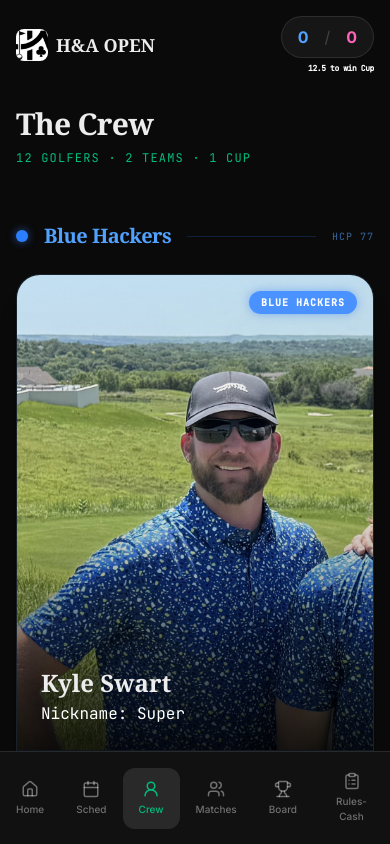
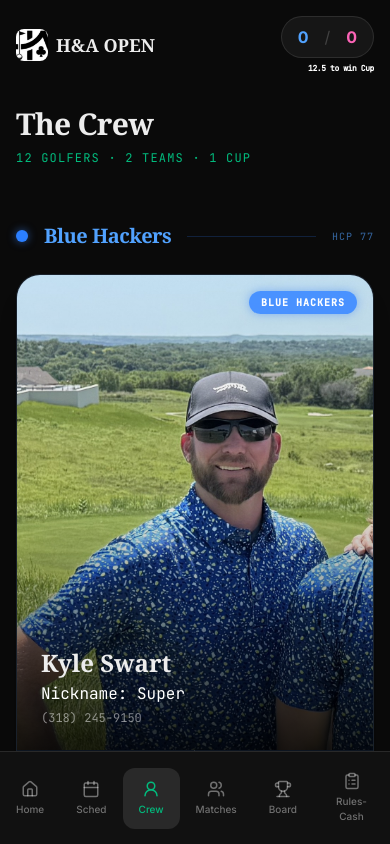
Before and after one commit to mpsorum392/haopen-project, a React (Vite) app: page / in a window 390 px wide. Both pictures are taken after a click on the button "Crew". Shown: the top 844 px of the page. Built offline with nearby package versions, Linux system fonts and the light colour scheme.

Commit message:
add phone #s for players

```diff
--- a/src/App.tsx
+++ b/src/App.tsx
@@ -480,6 +480,7 @@ interface CrewMember {
   nickname: string;
   handicap: number;
   age: number;
+  phone?: string;
   image: string;
   likes: string[];
   dislikes: string[];
@@ -488,19 +489,19 @@ interface CrewMember {
 
 const CREW: CrewMember[] = [
   // Blue Hackers
-  { name: 'Kyle Swart',      nickname: 'Super',                handicap: 4,  age: 40, team: 'Blue Hackers',  image: swartPic,  likes: ['Turf care and feeding', 'Playing top 100 courses', 'Radon mitigation systems'], dislikes: ['Losing in anything to anyone', 'Poorly manicured fairways'] },
-  { name: 'Troy Thompson',   nickname: 'BM3',                  handicap: 9,  age: 47, team: 'Blue Hackers',  image: troyPic,   likes: ['BMWs', 'Golf clubs from last century', 'Apples', 'Boobs'], dislikes: ['Dirty automobiles', 'Kids on payroll', 'Digesting food'] },
-  { name: 'Eric Wakefield',  nickname: 'Old Man',              handicap: 11, age: 57, team: 'Blue Hackers',  image: ericPic,   likes: ['Monthly country club dues', 'Dinners at 4pm', 'Bocce Ball'], dislikes: ['Hip dips', 'That "Rap" music', 'Cellular phones'] },
-  { name: 'Jeff Fitzke',     nickname: 'Out of Bounds Right!', handicap: 12, age: 50, team: 'Blue Hackers',  image: fitzkePic, likes: ['Raw steak', 'Green golf balls', 'The field of tall grass right of the deep rough'], dislikes: ['Being sober', 'Unchopped wood', 'Unopened wine bottles'] },
-  { name: 'Karl Rohrbaugh',  nickname: 'Life',                 handicap: 14, age: 51, team: 'Blue Hackers',  image: karlPic,   likes: ['Traveling to new places', 'Afternoon naps', 'High-thread-count sheets', 'Setting phone to DND'], dislikes: ['Tangled cords', 'Bad IKEA instructions', 'Quadruple bogeys on short par 4s'] },
-  { name: 'Derek Bernacchi', nickname: 'Juice',                handicap: 27, age: 38, team: 'Blue Hackers',  image: derekPic,  likes: ['Jose Canseco', 'Hitting bombs (with his SW)', 'Direct sunlight'], dislikes: ['None', 'Literally nothing'] },
+  { name: 'Kyle Swart',      nickname: 'Super',                handicap: 4,  age: 40, phone: '(318) 245-9150', team: 'Blue Hackers',  image: swartPic,  likes: ['Turf care and feeding', 'Playing top 100 courses', 'Radon mitigation systems'], dislikes: ['Losing in anything to anyone', 'Poorly manicured fairways'] },
+  { name: 'Troy Thompson',   nickname: 'BM3',                  handicap: 9,  age: 47, phone: '(402) 598-4146', team: 'Blue Hackers',  image: troyPic,   likes: ['BMWs', 'Golf clubs from last century', 'Apples', 'Boobs'], dislikes: ['Dirty automobiles', 'Kids on payroll', 'Digesting food'] },
+  { name: 'Eric Wakefield',  nickname: 'Old Man',              handicap: 11, age: 57, phone: '(402) 779-1977', team: 'Blue Hackers',  image: ericPic,   likes: ['Monthly country club dues', 'Dinners at 4pm', 'Bocce Ball'], dislikes: ['Hip dips', 'That "Rap" music', 'Cellular phones'] },
+  { name: 'Jeff Fitzke',     nickname: 'Out of Bounds Right!', handicap: 12, age: 50, phone: '(402) 981-2314', team: 'Blue Hackers',  image: fitzkePic, likes: ['Raw steak', 'Green golf balls', 'The field of tall grass right of the deep rough'], dislikes: ['Being sober', 'Unchopped wood', 'Unopened wine bottles'] },
+  { name: 'Karl Rohrbaugh',  nickname: 'Life',                 handicap: 14, age: 51, phone: '(402) 301-3481', team: 'Blue Hackers',  image: karlPic,   likes: ['Traveling to new places', 'Afternoon naps', 'High-thread-count sheets', 'Setting phone to DND'], dislikes: ['Tangled cords', 'Bad IKEA instructions', 'Quadruple bogeys on short par 4s'] },
+  { name: 'Derek Bernacchi', nickname: 'Juice',                handicap: 27, age: 38, phone: '(402) 870-2128', team: 'Blue Hackers',  image: derekPic,  likes: ['Jose Canseco', 'Hitting bombs (with his SW)', 'Direct sunlight'], dislikes: ['None', 'Literally nothing'] },
   // Pink Addicts
-  { name: 'Mike Sorum',      nickname: 'Commish',              handicap: 7,  age: 45, team: 'Pink Addicts',  image: mikePic,   likes: ['Making plans', 'Bossing people around', 'Buying golf gear', 'Angry tirades under his breath'], dislikes: ['People that do not follow his plans', 'Richards', 'Golf without gambling'] },
-  { name: 'Tbd Tbd',         nickname: 'Hope we find a guy',   handicap: 11, age: 45, team: 'Pink Addicts',  image: paigePic,  likes: ['Being mysterious'], dislikes: ['Committing to golf trips'] },
-  { name: 'Rob Fabian',      nickname: 'Drunk Dont Care',      handicap: 12, age: 44, team: 'Pink Addicts',  image: robPic,    likes: ['Breadsticks','Sailor Jerry', 'Banana slices', 'Staircase slides'], dislikes: ['Diabetes','Fun haters', 'Virgin margaritas'] },
-  { name: 'Kevin DeMarco',   nickname: 'Outs',                 handicap: 15, age: 40, team: 'Pink Addicts',  image: kevinPic,  likes: ['Any chance to win on river', 'Building amazing simulators for his friends', 'Counting numbers'], dislikes: ['Breaking 90', 'Swinging less than 120%', 'Low limit BJ tables'] },
-  { name: 'Kyle Koehler',    nickname: 'Killer',               handicap: 16, age: 45, team: 'Pink Addicts',  image: kyleKPic,  likes: ['High paying contracts', 'Silencers', 'Long-range rifles', 'John Wick movies'], dislikes: ['Losing to Sorum', 'Jammed up firing pins', 'Antonio Banderas'] },
-  { name: 'Scott Kardell',   nickname: 'Chill',                handicap: 18, age: 56, team: 'Pink Addicts',  image: scottPic,  likes: ['The beach', 'Slow jazz music', 'Ice tea', 'Thai massages'], dislikes: ["Eric's face", 'Frowning'] },
+  { name: 'Mike Sorum',      nickname: 'Commish',              handicap: 7,  age: 45, phone: '(402) 616-7933', team: 'Pink Addicts',  image: mikePic,   likes: ['Making plans', 'Bossing people around', 'Buying golf gear', 'Angry tirades under his breath'], dislikes: ['People that do not follow his plans', 'Richards', 'Golf without gambling'] },
+  { name: 'Tbd Tbd',         nickname: 'Hope we find a guy',   handicap: 11, age: 45,                          team: 'Pink Addicts',  image: paigePic,  likes: ['Being mysterious'], dislikes: ['Committing to golf trips'] },
+  { name: 'Rob Fabian',      nickname: 'Drunk Dont Care',      handicap: 12, age: 44, phone: '(402) 980-5611', team: 'Pink Addicts',  image: robPic,    likes: ['Breadsticks','Sailor Jerry', 'Banana slices', 'Staircase slides'], dislikes: ['Diabetes','Fun haters', 'Virgin margaritas'] },
+  { name: 'Kevin DeMarco',   nickname: 'Outs',                 handicap: 15, age: 40, phone: '(630) 335-6050', team: 'Pink Addicts',  image: kevinPic,  likes: ['Any chance to win on river', 'Building amazing simulators for his friends', 'Counting numbers'], dislikes: ['Breaking 90', 'Swinging less than 120%', 'Low limit BJ tables'] },
+  { name: 'Kyle Koehler',    nickname: 'Killer',               handicap: 16, age: 45, phone: '(402) 540-1990', team: 'Pink Addicts',  image: kyleKPic,  likes: ['High paying contracts', 'Silencers', 'Long-range rifles', 'John Wick movies'], dislikes: ['Losing to Sorum', 'Jammed up firing pins', 'Antonio Banderas'] },
+  { name: 'Scott Kardell',   nickname: 'Chill',                handicap: 18, age: 56, phone: '(402) 981-7211', team: 'Pink Addicts',  image: scottPic,  likes: ['The beach', 'Slow jazz music', 'Ice tea', 'Thai massages'], dislikes: ["Eric's face", 'Frowning'] },
 ];
 
 function CrewView() {
@@ -568,6 +569,9 @@ function PlayerCard({ player }: { player: CrewMember }) {
         <div className="absolute bottom-0 left-0 right-0 p-6">
           <h3 className="text-2xl font-display font-bold leading-tight">{player.name}</h3>
           <p className="text-base font-mono text-white mt-1">Nickname: {player.nickname}</p>
+          {player.phone && (
+            <p className="text-xs font-mono text-white/50 mt-1">{player.phone}</p>
+          )}
         </div>
       </div>
 
```
